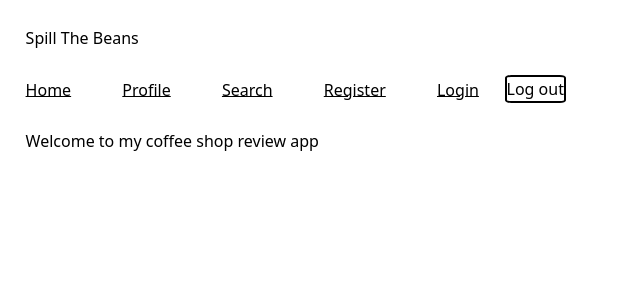
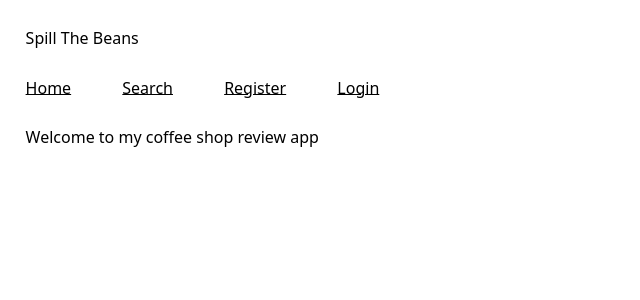
Before and after one commit to camillegonzales/mern-coffee-review, a React (Create React App) app in the folder client/: page / in a window 1280 px wide. Shown: the top 300 px of the page, without its empty margins (0-640 px from the left). Built offline with nearby package versions, Linux system fonts and the light colour scheme.

Commit message:
updated public and private links

```diff
--- a/client/src/components/Navbar.js
+++ b/client/src/components/Navbar.js
@@ -3,15 +3,19 @@ import { authContext } from '../context/AuthContext/AuthContext';
 import { useContext } from 'react';
 
 export default function Navbar() {
-    const { logoutUserAction } = useContext(authContext);
+    const { logoutUserAction, token } = useContext(authContext);
     return (
         <nav>
             <Link to='/'>Home</Link>
-            <Link to='/profile'>Profile</Link>
             <Link to='/search'>Search</Link>
-            <Link to='/register'>Register</Link>
-            <Link to='/login'>Login</Link>
-            <button onClick={logoutUserAction}>Log out</button>
+            {!token && <>
+                <Link to='/register'>Register</Link>
+                <Link to='/login'>Login</Link>
+            </>}
+            {token && <>
+                <Link to='/profile'>Profile</Link>
+                <button onClick={logoutUserAction}>Log out</button>
+            </>}
         </nav>
     );
 };
--- a/client/src/context/AuthContext/AuthContext.js
+++ b/client/src/context/AuthContext/AuthContext.js
@@ -103,9 +103,9 @@ const AuthContextProvider = ({children}) => {
                     type: LOGIN_SUCCESS,
                     payload: res.data,
                 });
+                // Redirect
+                window.location.href = '/profile';
             }
-        // Redirect
-        window.location.href = '/profile';
         } catch (error) {
             dispatch ({
                 type: LOGIN_FAILED,
@@ -153,6 +153,7 @@ const AuthContextProvider = ({children}) => {
             value={{
                 loginUserAction,
                 userAuth: state,
+                token: state?.userAuth?.token,
                 fetchProfileAction,
                 profile: state?.profile,
                 error: state?.error,
--- a/client/src/forms/Login.js
+++ b/client/src/forms/Login.js
@@ -7,7 +7,7 @@ const Login = () => {
   // Form data
   const [formData, setFormData] = useState({
     email: '',
-    password: ''
+    password: '',
   });
   const { email, password } = formData;
 
```
